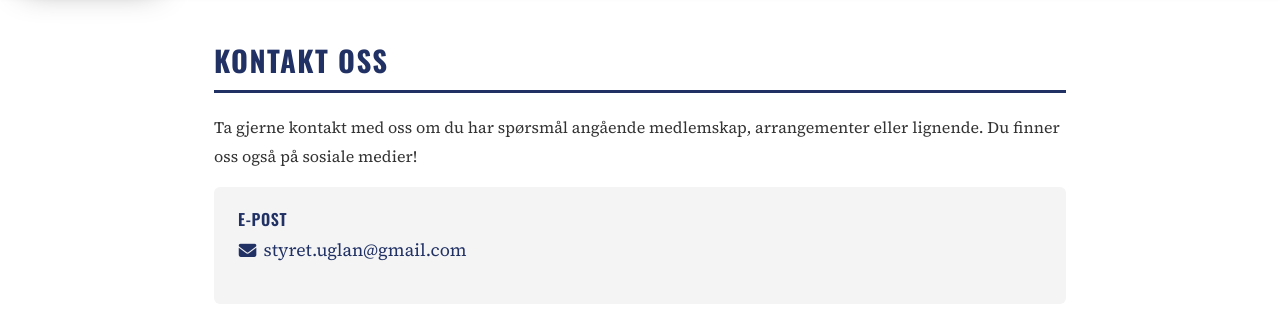
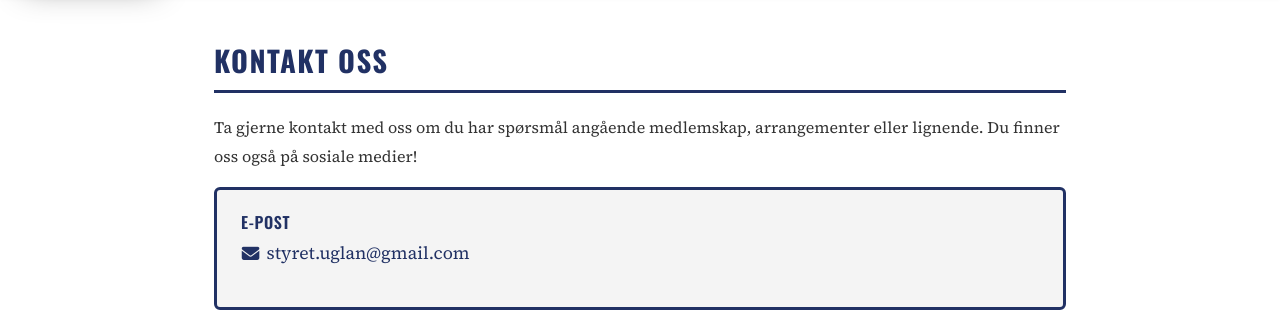
Before and after one commit to UglanSupporterklubb/Nettside, a plain HTML site: page pages/kontakt.html in a window 1280 px wide. Shown: the part 122-439 px from the top of the page. Drawn offline with nearby package versions, Linux system fonts and the light colour scheme.

Commit message:
feat: la inn border rundt ".contact-box".

```diff
--- a/css/style.css
+++ b/css/style.css
@@ -290,8 +290,9 @@ ul { list-style: none; }
 }
 .contact-box {
   background: var(--grey);
+  padding: 1.25rem 1.5rem;
+  border: 3px solid var(--navy);
   border-radius: 6px;
-  padding: 1.25rem 1.5rem;
 }
 .contact-box h3 {
   font-family: 'Oswald', sans-serif;
@@ -338,11 +339,11 @@ ul { list-style: none; }
   flex-direction: column;
   align-items: center;
   text-align: center;
+  gap: .75rem;
   background: var(--grey);
   padding: 1.25rem 1.5rem;
   border: 3px solid var(--navy);
   border-radius: 6px;
-  gap: .75rem;
 }
 
 .advantages-box img {
```
